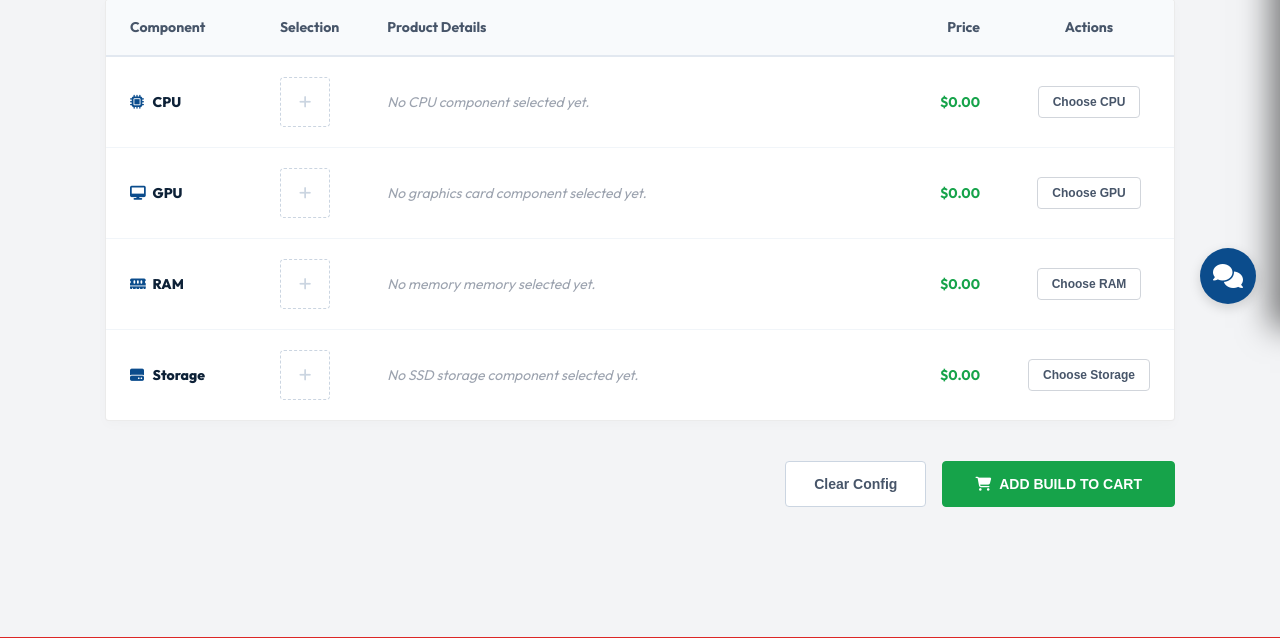
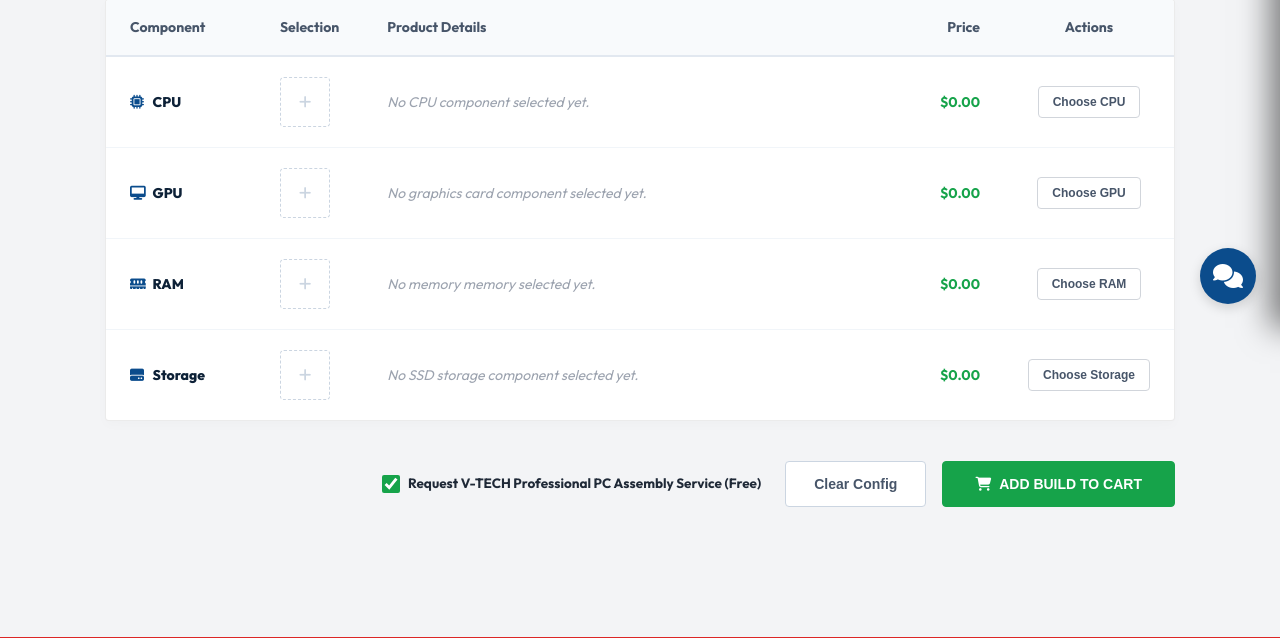
Before and after one commit to pov-pisal/cyberstore-computer-shop, a Django app: page /pc-builder/ in a window 1280 px wide. Shown: the part 472-1110 px from the top of the page. Run offline with Django 4.2, Linux system fonts and the light colour scheme; data comes from the database, SQL or seed files in the repository; data that the repository does not hold is empty.

Commit message:
feat: Fix PC Builder Add Build to Cart integration and support professional PC assembly requests

```diff
--- a/core/views.py
+++ b/core/views.py
@@ -168,7 +168,23 @@ def cart_add(request):
             product_id = data.get('product_id')
             quantity = int(data.get('quantity', 1))
 
-            product = get_object_or_404(Product, id=product_id)
+            if product_id == 'assembly':
+                category, _ = Category.objects.get_or_create(name="Services", slug="services")
+                product, _ = Product.objects.get_or_create(
+                    sku="SERVICE-PC-BUILD",
+                    defaults={
+                        'category': category,
+                        'name': "V-TECH Professional PC Assembly Service",
+                        'slug': "v-tech-professional-pc-assembly-service",
+                        'description': "Professional custom PC assembly service by V-Tech certified technicians. Includes routing, cable management, thermal compound application, and basic BIOS/POST testing.",
+                        'price': Decimal('0.00'),
+                        'stock': 9999,
+                        'is_active': True
+                    }
+                )
+            else:
+                product = get_object_or_404(Product, id=product_id)
+
             if product.stock < quantity:
                 return JsonResponse({'success': False, 'error': f'Only {product.stock} items left in stock.'})
 
--- a/templates/core/pc_builder.html
+++ b/templates/core/pc_builder.html
@@ -120,11 +120,18 @@
     </div>
 
     <!-- Final Submit triggers -->
-    <div style="display: flex; justify-content: flex-end; gap: 16px; margin-bottom: 60px;">
-        <button onclick="resetBuilder()" class="btn" style="padding: 14px 28px; font-weight: 700; background: #ffffff; border: 1.5px solid #cbd5e1; color: #475569; border-radius: 4px; font-size: 14px; cursor: pointer; transition: var(--transition-smooth);" onmouseover="this.style.background='#f1f5f9'" onmouseout="this.style.background='#ffffff'">Clear Config</button>
-        <button id="btn-add-build" onclick="addBuildToCart()" class="btn" style="padding: 14px 32px; font-weight: 800; background: #16a34a; border: 1px solid #16a34a; color: white; border-radius: 4px; font-size: 14px; cursor: pointer; transition: var(--transition-smooth); display: flex; align-items: center; gap: 8px;" onmouseover="this.style.background='#15803d'" onmouseout="this.style.background='#16a34a'">
-            <i class="fa fa-shopping-cart"></i> ADD BUILD TO CART
-        </button>
+    <div style="display: flex; justify-content: flex-end; align-items: center; gap: 24px; margin-bottom: 60px; flex-wrap: wrap;">
+        <label style="display: flex; align-items: center; gap: 8px; font-weight: 700; color: var(--text-primary); cursor: pointer; font-size: 13.5px; user-select: none;">
+            <input type="checkbox" id="chk-request-assembly" checked style="width: 18px; height: 18px; cursor: pointer; accent-color: #16a34a;">
+            <span>Request V-TECH Professional PC Assembly Service (Free)</span>
+        </label>
+
+        <div style="display: flex; gap: 16px;">
+            <button onclick="resetBuilder()" class="btn" style="padding: 14px 28px; font-weight: 700; background: #ffffff; border: 1.5px solid #cbd5e1; color: #475569; border-radius: 4px; font-size: 14px; cursor: pointer; transition: var(--transition-smooth);" onmouseover="this.style.background='#f1f5f9'" onmouseout="this.style.background='#ffffff'">Clear Config</button>
+            <button id="btn-add-build" onclick="addBuildToCart()" class="btn" style="padding: 14px 32px; font-weight: 800; background: #16a34a; border: 1px solid #16a34a; color: white; border-radius: 4px; font-size: 14px; cursor: pointer; transition: var(--transition-smooth); display: flex; align-items: center; gap: 8px;" onmouseover="this.style.background='#15803d'" onmouseout="this.style.background='#16a34a'">
+                <i class="fa fa-shopping-cart"></i> ADD BUILD TO CART
+            </button>
+        </div>
     </div>
 
 </div>
@@ -385,24 +392,39 @@ function addBuildToCart() {
         return;
     }
 
+    const requestAssembly = document.getElementById('chk-request-assembly')?.checked;
     const btn = document.getElementById('btn-add-build');
     btn.disabled = true;
     btn.innerHTML = `<i class="fa fa-spinner fa-spin"></i> Adding build...`;
 
-    // Process sequential additions
+    // Process sequential additions using application/json
     let chain = Promise.resolve();
     selectedIds.forEach(id => {
         chain = chain.then(() => {
             return fetch('/cart/add/', {
                 method: 'POST',
                 headers: {
-                    'Content-Type': 'application/x-www-form-urlencoded',
+                    'Content-Type': 'application/json',
                     'X-CSRFToken': getCookie('csrftoken')
                 },
-                body: `product_id=${id}&quantity=1`
+                body: JSON.stringify({ product_id: id, quantity: 1 })
             });
         });
     });
+
+    // Add V-TECH assembly request if selected
+    if (requestAssembly) {
+        chain = chain.then(() => {
+            return fetch('/cart/add/', {
+                method: 'POST',
+                headers: {
+                    'Content-Type': 'application/json',
+                    'X-CSRFToken': getCookie('csrftoken')
+                },
+                body: JSON.stringify({ product_id: 'assembly', quantity: 1 })
+            });
+        });
+    }
 
     chain.then(() => {
         btn.disabled = false;
```
Also changed, not shown: core/tests.py (+32 -0 lines), 1 other file.
